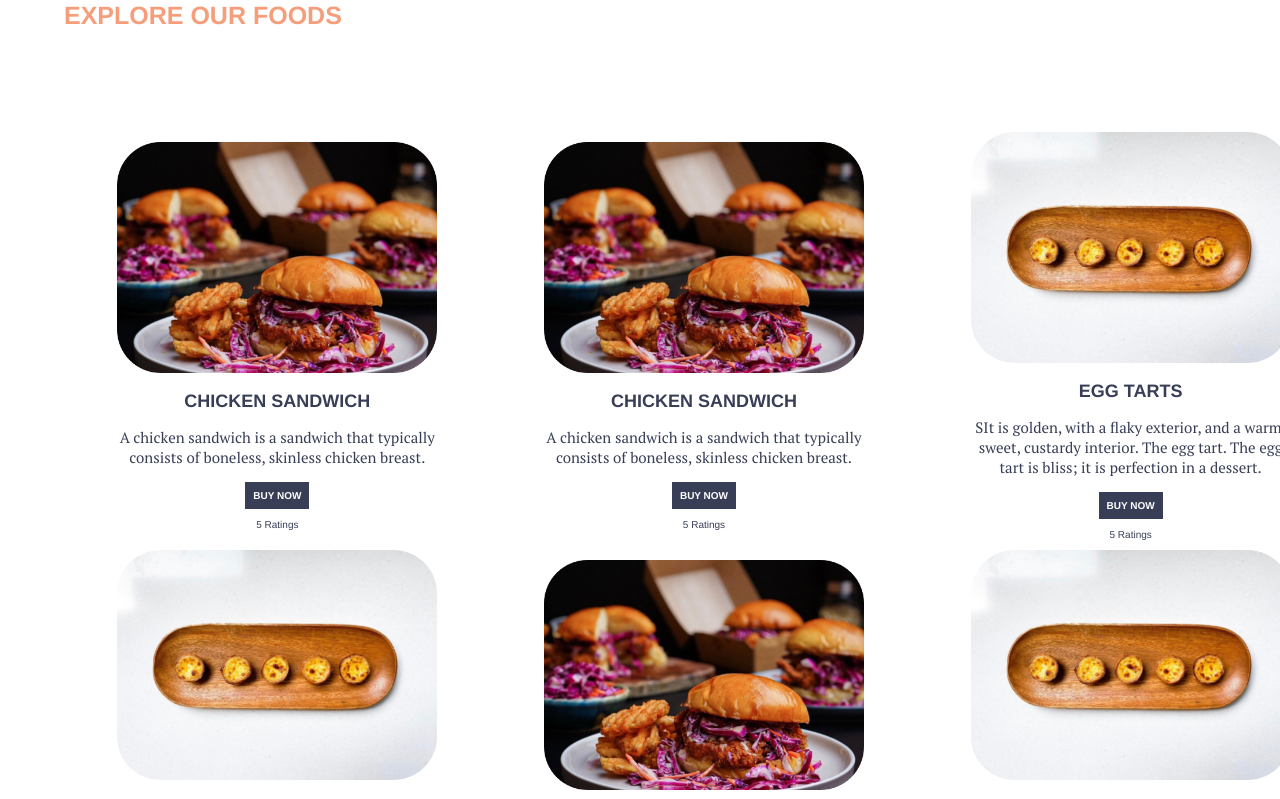
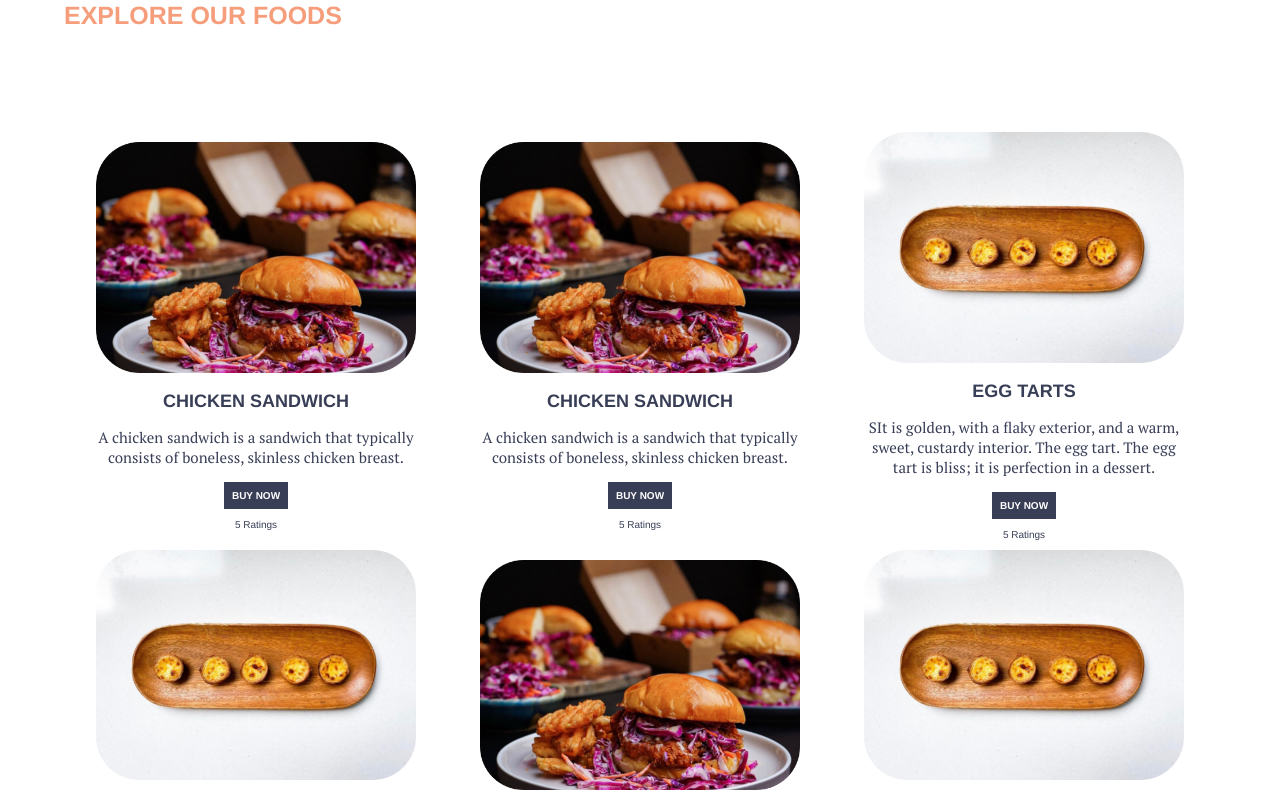
Before and after one commit to ktanojo17505/lokah, a React (Create React App) app: page / in a window 1280 px wide. Shown: the part 2860-3659 px from the top of the page. Built offline with nearby package versions, Linux system fonts and the light colour scheme.

Commit message:
stylistic changes

```diff
--- a/package.json
+++ b/package.json
@@ -14,7 +14,7 @@
     "react-scripts": "3.4.3"
   },
   "scripts": {
-    "start": "react-scripts start",
+    "start": "PORT=3000 react-scripts start",
     "build": "react-scripts build",
     "test": "react-scripts test",
     "eject": "react-scripts eject"
--- a/src/components/Home/Explore.css
+++ b/src/components/Home/Explore.css
@@ -60,4 +60,5 @@ body {
   grid-template-columns: 1fr 1fr 1fr;
   align-items: center;
   justify-items: center;
+  margin-right: 10%;
 }
```
